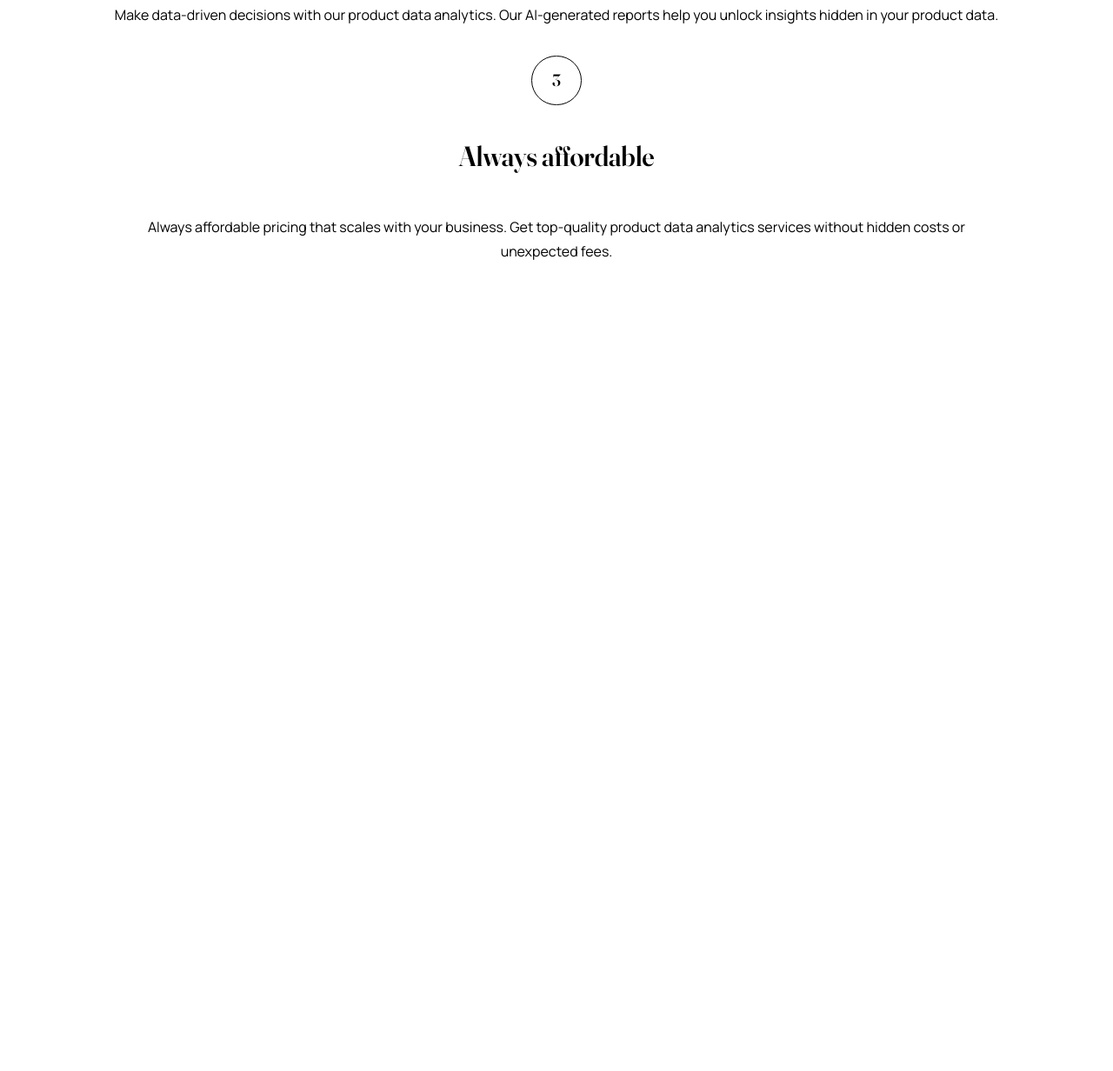
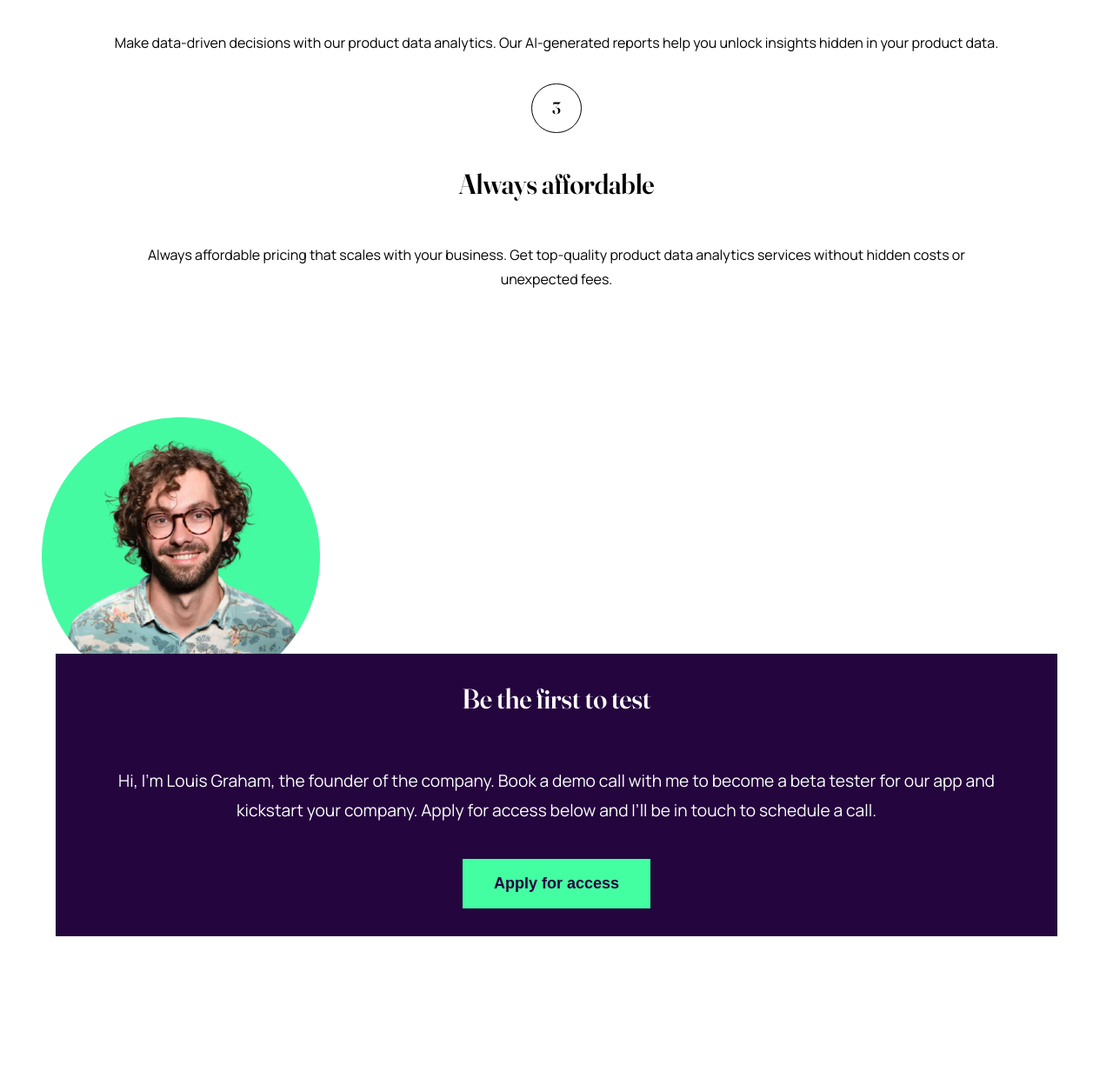
Before and after one commit to jonmc89/workit-landing-page, a plain HTML site: page starter-code/index.html in a window 1280 px wide. Shown: the part 1144-2376 px from the top of the page at 87% size. Before the commit the page ends 1480 px from the top, so only its background shows below. Drawn offline with Linux system fonts and the light colour scheme.

Commit message:
Founder section finished.

```diff
--- a/starter-code/index.html
+++ b/starter-code/index.html
@@ -67,6 +67,23 @@
           </p>
         </article>
       </section>
+      <section class="founder-section">
+        <img
+          class="img-founder"
+          src="./assets/images/image-founder.webp"
+          alt="Man with curly brown hair wearing a blue floral shirt, standing against a bright green circular background, presenting a friendly and approachable atmosphere"
+        />
+        <article class="author-article">
+          <h3>Be the first to test</h3>
+          <p>
+            Hi, I'm Louis Graham, the founder of the company. Book a demo call
+            with me to become a beta tester for our app and kickstart your
+            company. Apply for access below and I’ll be in touch to schedule a
+            call.
+          </p>
+          <button class="btn-learn" type="button">Apply for access</button>
+        </article>
+      </section>
     </main>
   </body>
 </html>
--- a/starter-code/style.css
+++ b/starter-code/style.css
@@ -48,7 +48,7 @@ header {
   padding: 2em 1.5em;
   border-bottom-left-radius: 100% 12%;
   border-bottom-right-radius: 100% 12%;
-  margin-bottom: 10em;
+  margin-bottom: 12em;
 }
 
 nav {
@@ -93,6 +93,7 @@ span {
 
 button {
   background-color: var(--green);
+  color: var(--purple900);
   border: none;
   padding: 1em 2em;
   font-size: var(--parFontSize);
@@ -122,6 +123,7 @@ button:hover {
   display: flex;
   flex-direction: column;
   align-items: center;
+  margin-bottom: 24em;
 }
 
 .features-section article {
@@ -163,4 +165,46 @@ button:hover {
   text-align: center;
 }
 
+/* Founder Section */
+
+.founder-section {
+  width: 100%;
+  height: 30em;
+  display: flex;
+  flex-direction: column;
+  align-items: center;
+  position: relative;
+}
+
+.img-founder {
+  position: absolute;
+  top: -17em;
+  left: 3em;
+  height: auto;
+  width: 20em;
+  z-index: -1;
+}
+
+.author-article {
+  background-color: var(--purple900);
+  color: var(--white);
+  text-align: center;
+  padding: 2em 2.2em;
+  width: 90%;
+}
+
+.author-article h3 {
+  font-family: "Fraunces", sans-serif, serif;
+  font-size: var(--h3FontSize);
+  font-weight: normal;
+  margin-bottom: 1.8em;
+}
+
+.author-article p {
+  font-family: "Manrope", sans-serif, serif;
+  line-height: var(--par1LineHeight);
+  font-size: 1.2em;
+  margin-bottom: 2em;
+}
+
 /* ... */
```
